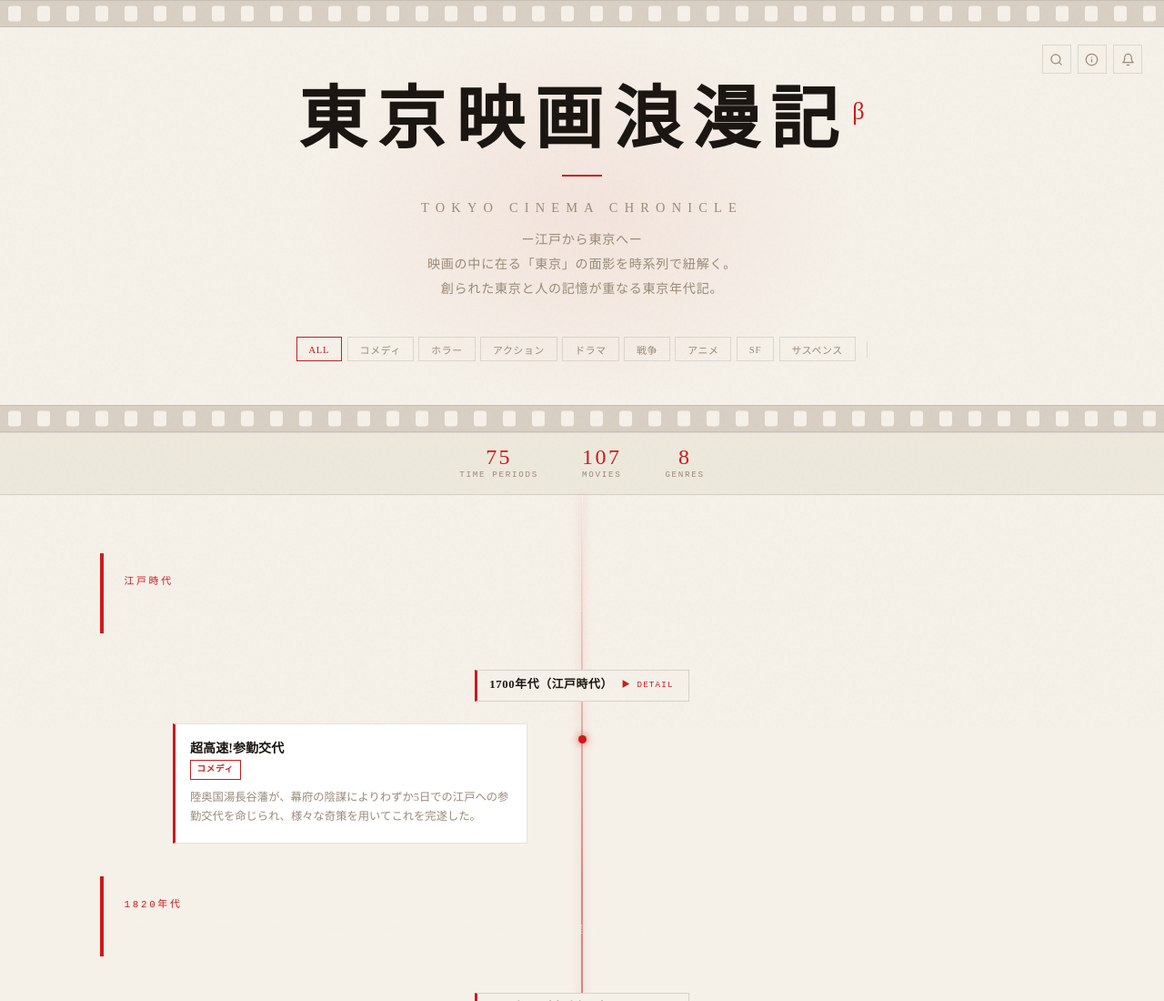
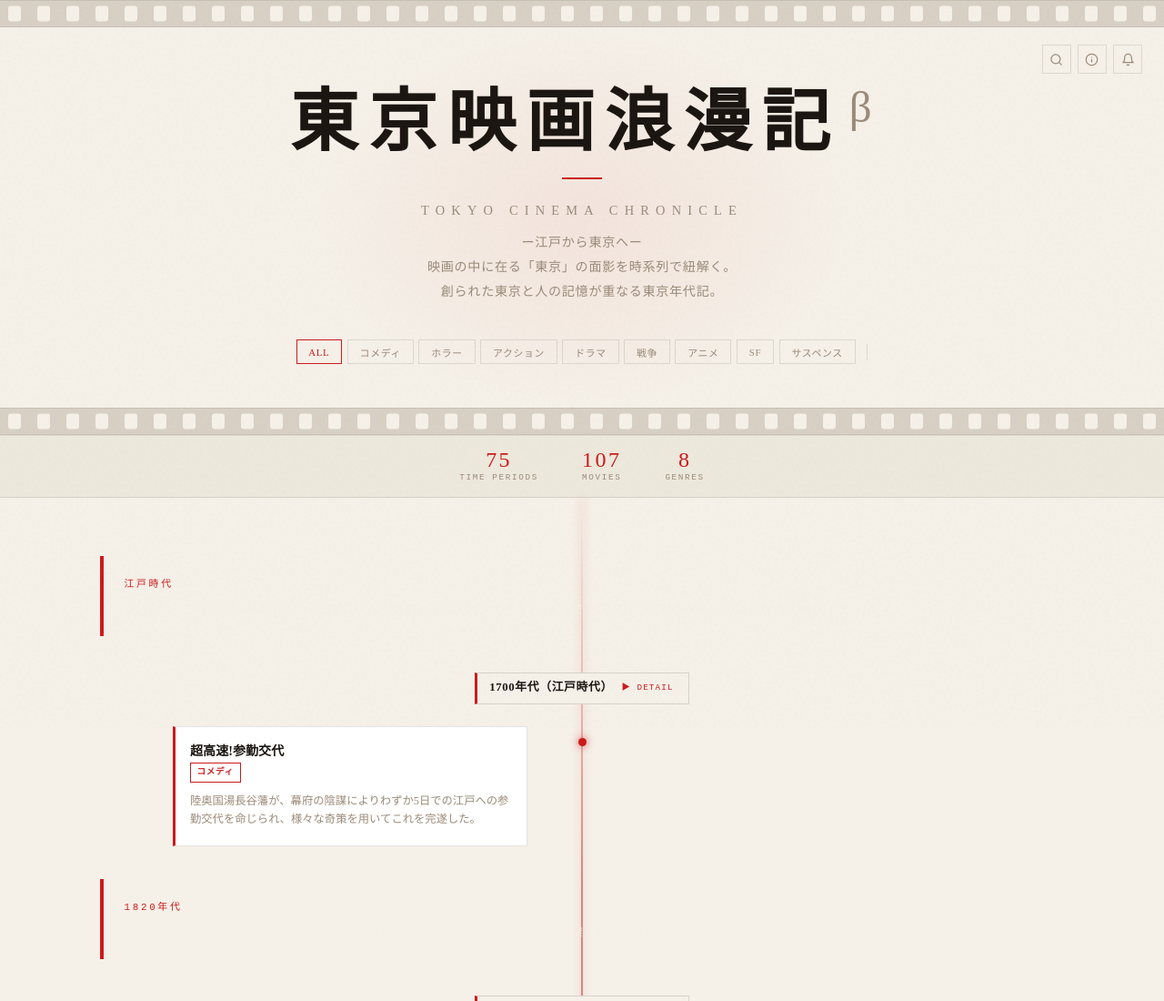
Before and after one commit to yusukenomiyama-spec/tokyo-cinema-chronicle, a plain HTML site: page index.html in a window 1280 px wide. Shown: the top 1100 px of the page at 91% size. Drawn offline with Linux system fonts and the light colour scheme.

Commit message:
Update beta badge: gray color, larger size

```diff
--- a/index.html
+++ b/index.html
@@ -1125,7 +1125,7 @@
   <div class="film-strip"></div>
   <div class="header-inner">
     <div class="title-block">
-      <span class="title-hero">東京映画浪漫記<sup style="font-size:0.35em;font-weight:400;letter-spacing:0.05em;color:var(--red);vertical-align:super;margin-left:0.15em;">β</sup></span>
+      <span class="title-hero">東京映画浪漫記<sup style="font-size:0.65em;font-weight:400;letter-spacing:0.05em;color:var(--muted);vertical-align:super;margin-left:0.2em;">β</sup></span>
     </div>
     <div class="title-rule"></div>
     <div class="title-roman">Tokyo Cinema Chronicle</div>
```
